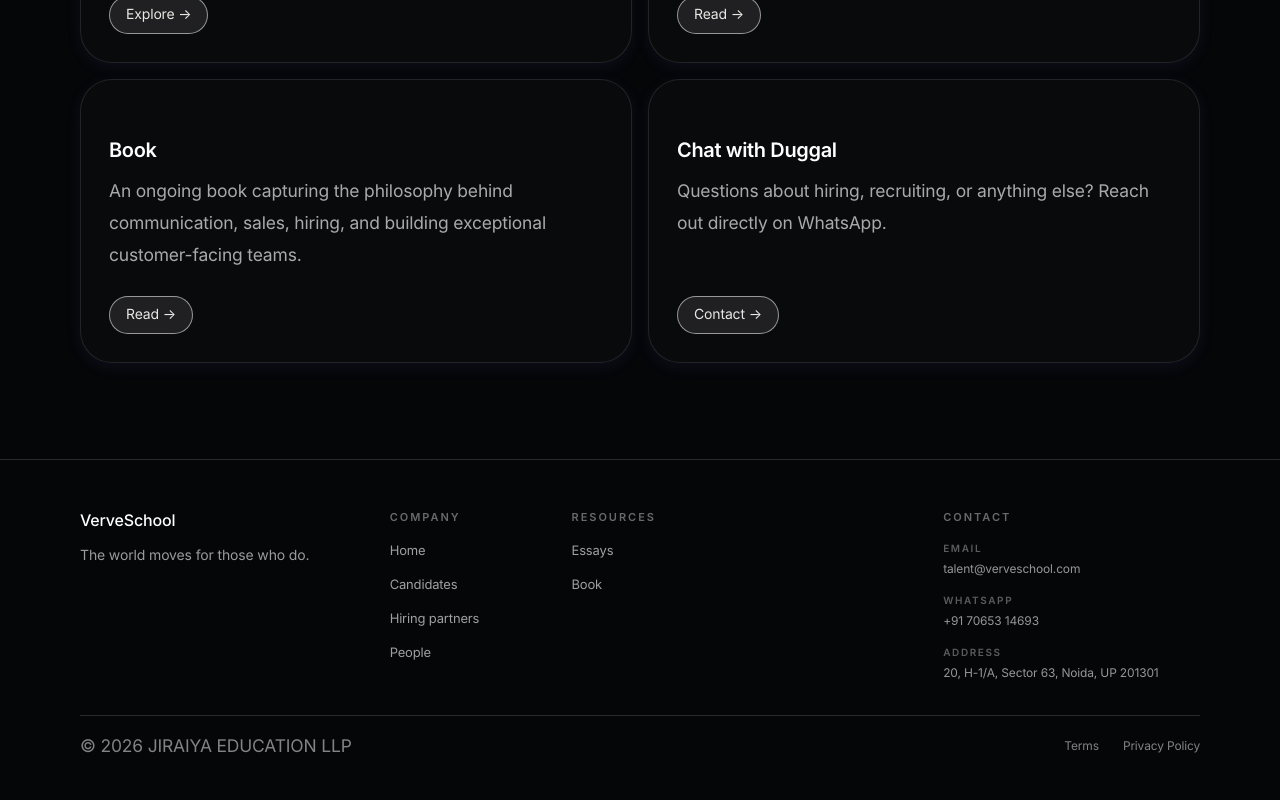
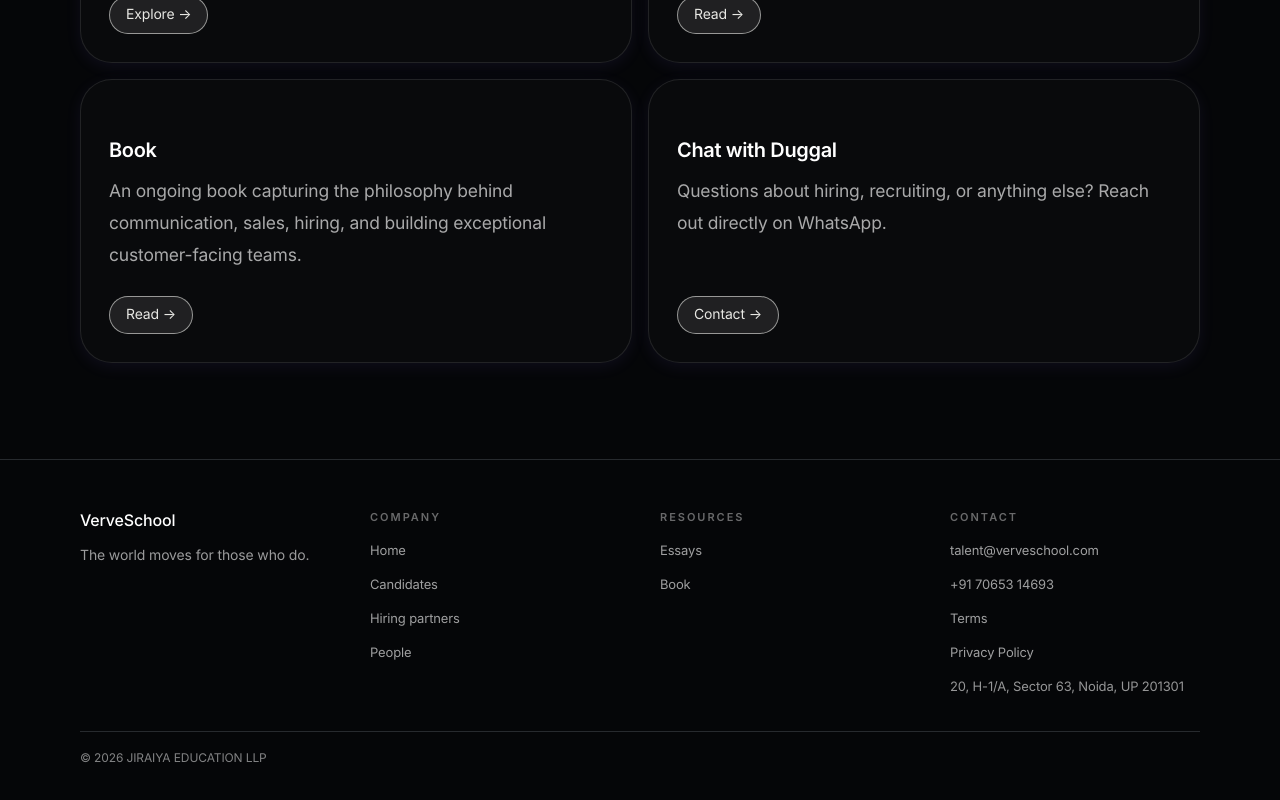
Before and after one commit to verveschool/versel, a Next.js app: page / in a window 1280 px wide. Shown: the part 1851-2651 px from the top of the page. Built offline with nearby package versions, Linux system fonts and the light colour scheme.

Commit message:
Update site-footer.tsx

```diff
--- a/components/site-footer.tsx
+++ b/components/site-footer.tsx
@@ -1,41 +1,22 @@
 import Link from "next/link"
 
-const sitemapGroups = [
-  {
-    heading: "Company",
-    links: [
+const companyLinks = [
   { href: "/", label: "Home" },
   { href: "/about", label: "Candidates" },
   { href: "/partners", label: "Hiring partners" },
   { href: "/people", label: "People" },
-    ],
-  },
-  {
-    heading: "Resources",
-    links: [
+]
+
+const resourceLinks = [
   { href: "/writing", label: "Essays" },
   { href: "/book", label: "Book" },
-    ],
-  },
 ]
 
-const legalLinks = [
+const contactLinks = [
+  { href: "mailto:talent@verveschool.com", label: "talent@verveschool.com" },
+  { href: "https://wa.me/917042873035", label: "+91 70653 14693", external: true },
   { href: "/terms", label: "Terms" },
   { href: "/privacy", label: "Privacy Policy" },
-]
-
-const contactOptions = [
-  {
-    href: "mailto:talent@verveschool.com",
-    label: "Email",
-    value: "talent@verveschool.com",
-  },
-  {
-    href: "https://wa.me/917042873035",
-    label: "WhatsApp",
-    value: "+91 70653 14693",
-    external: true,
-  },
 ]
 
 const footerAddress = "20, H-1/A, Sector 63, Noida, UP 201301"
@@ -44,71 +25,67 @@ export function SiteFooter() {
   return (
     <footer className="border-t border-[rgba(219,231,243,0.16)] bg-background">
       <div className="yc-container py-10 md:py-12">
-        <div className="grid grid-cols-1 gap-10 text-[13px] leading-6 text-foreground/62 md:grid-cols-[1.1fr_1.8fr] lg:grid-cols-[1.05fr_2fr_1fr]">
-          <section className="max-w-xs space-y-3">
+        <div className="grid grid-cols-1 gap-10 text-[13px] leading-6 text-foreground/62 md:grid-cols-2 lg:grid-cols-4">
+          <section className="space-y-3">
             <p className="text-base font-medium leading-6 text-foreground">VerveSchool</p>
             <p className="text-sm leading-6 text-foreground/60">The world moves for those who do.</p>
           </section>
 
-          <nav aria-label="Footer sitemap" className="grid gap-8 sm:grid-cols-3">
-            {sitemapGroups.map((group) => (
-              <div key={group.heading} className="space-y-3">
+          <nav aria-label="Company links" className="space-y-3">
             <p className="text-[11px] font-semibold uppercase tracking-[0.18em] text-foreground/40">
-                  {group.heading}
+              Company
             </p>
             <div className="flex flex-col items-start gap-2.5">
-                  {group.links.map((link) => (
+              {companyLinks.map((link) => (
                 <Link key={link.href} href={link.href} className="transition-colors hover:text-foreground">
                   {link.label}
                 </Link>
               ))}
             </div>
+          </nav>
+
+          <nav aria-label="Resource links" className="space-y-3">
+            <p className="text-[11px] font-semibold uppercase tracking-[0.18em] text-foreground/40">
+              Resources
+            </p>
+            <div className="flex flex-col items-start gap-2.5">
+              {resourceLinks.map((link) => (
+                <Link key={link.href} href={link.href} className="transition-colors hover:text-foreground">
+                  {link.label}
+                </Link>
+              ))}
             </div>
-            ))}
           </nav>
 
           <section className="space-y-3">
-            <p className="text-[11px] font-semibold uppercase tracking-[0.18em] text-foreground/40">Contact</p>
-            <div className="flex flex-col items-start gap-3 text-xs leading-5 text-foreground/58">
-              {contactOptions.map((option) => (
+            <p className="text-[11px] font-semibold uppercase tracking-[0.18em] text-foreground/40">
+              Contact
+            </p>
+            <div className="flex flex-col items-start gap-2.5">
+              {contactLinks.map((link) =>
+                link.external ? (
                   <a
-                  key={option.href}
-                  href={option.href}
-                  target={option.external ? "_blank" : undefined}
-                  rel={option.external ? "noopener noreferrer" : undefined}
-                  className="group transition-colors hover:text-foreground"
+                    key={link.href}
+                    href={link.href}
+                    target="_blank"
+                    rel="noopener noreferrer"
+                    className="transition-colors hover:text-foreground"
                   >
-                  <span className="block text-[10px] font-semibold uppercase tracking-[0.16em] text-foreground/35 group-hover:text-foreground/55">
-                    {option.label}
-                  </span>
-                  <span className="block">{option.value}</span>
+                    {link.label}
                   </a>
-              ))}
-              <address className="not-italic">
-                <span className="block text-[10px] font-semibold uppercase tracking-[0.16em] text-foreground/35">
-                  Address
-                </span>
-                <span className="block">{footerAddress}</span>
-              </address>
+                ) : (
+                  <Link key={link.href} href={link.href} className="transition-colors hover:text-foreground">
+                    {link.label}
+                  </Link>
+                ),
+              )}
+              <address className="not-italic text-foreground/58">{footerAddress}</address>
             </div>
           </section>
         </div>
 
         <div className="mt-8 border-t border-[rgba(219,231,243,0.16)] pt-4">
-          <div className="flex flex-col gap-4 text-xs leading-5 text-foreground/50 sm:flex-row sm:items-center sm:justify-between">
-            <p>© 2026 JIRAIYA EDUCATION LLP</p>
-            <div className="flex gap-6">
-              {legalLinks.map((link) => (
-                <Link
-                  key={link.href}
-                  href={link.href}
-                  className="transition-colors hover:text-foreground"
-                >
-                  {link.label}
-                </Link>
-              ))}
-            </div>
-          </div>
+          <p className="text-xs leading-5 text-foreground/50">© 2026 JIRAIYA EDUCATION LLP</p>
         </div>
       </div>
     </footer>
```
Lines whose indentation alone changed are shown as unchanged.
